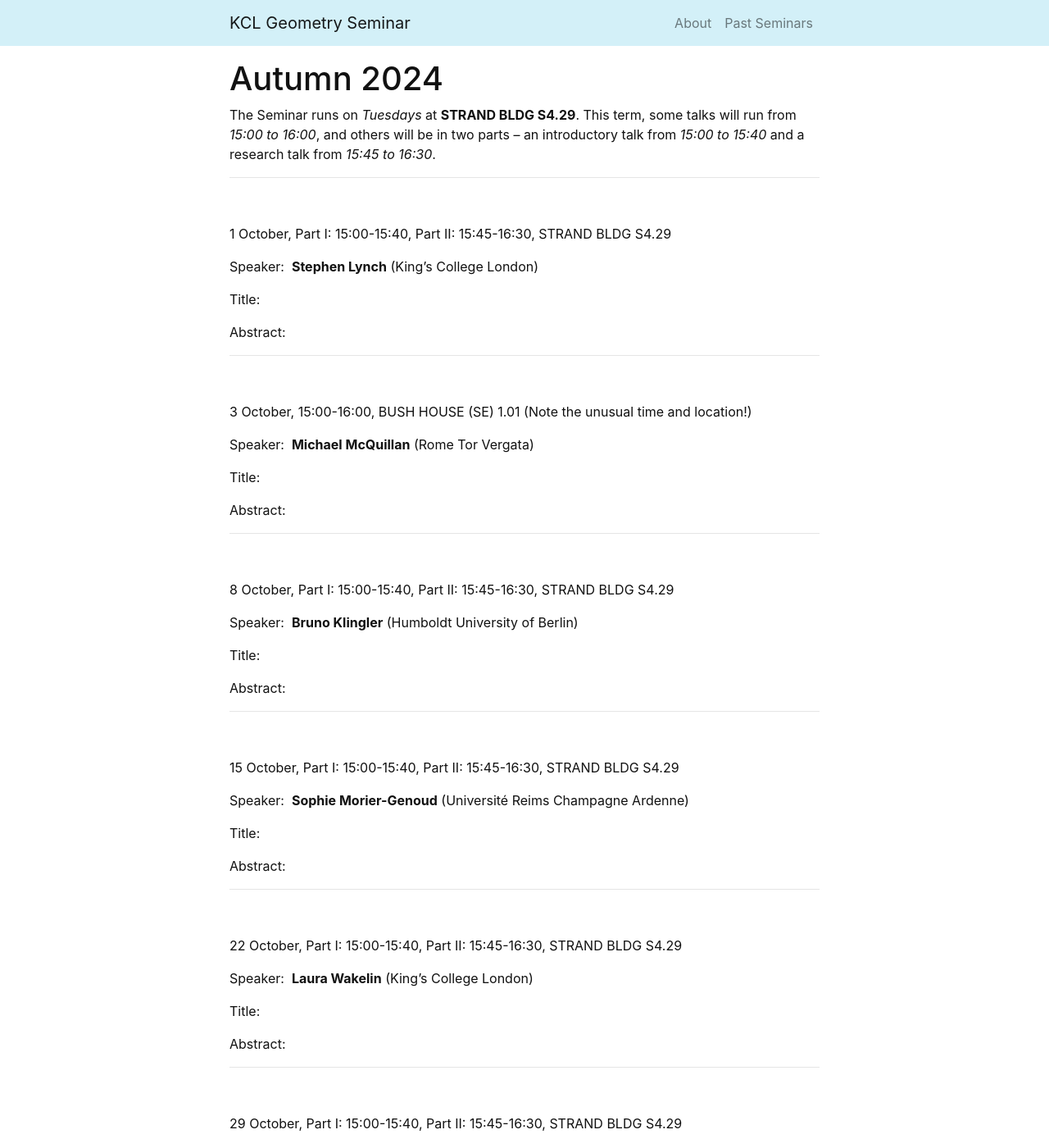
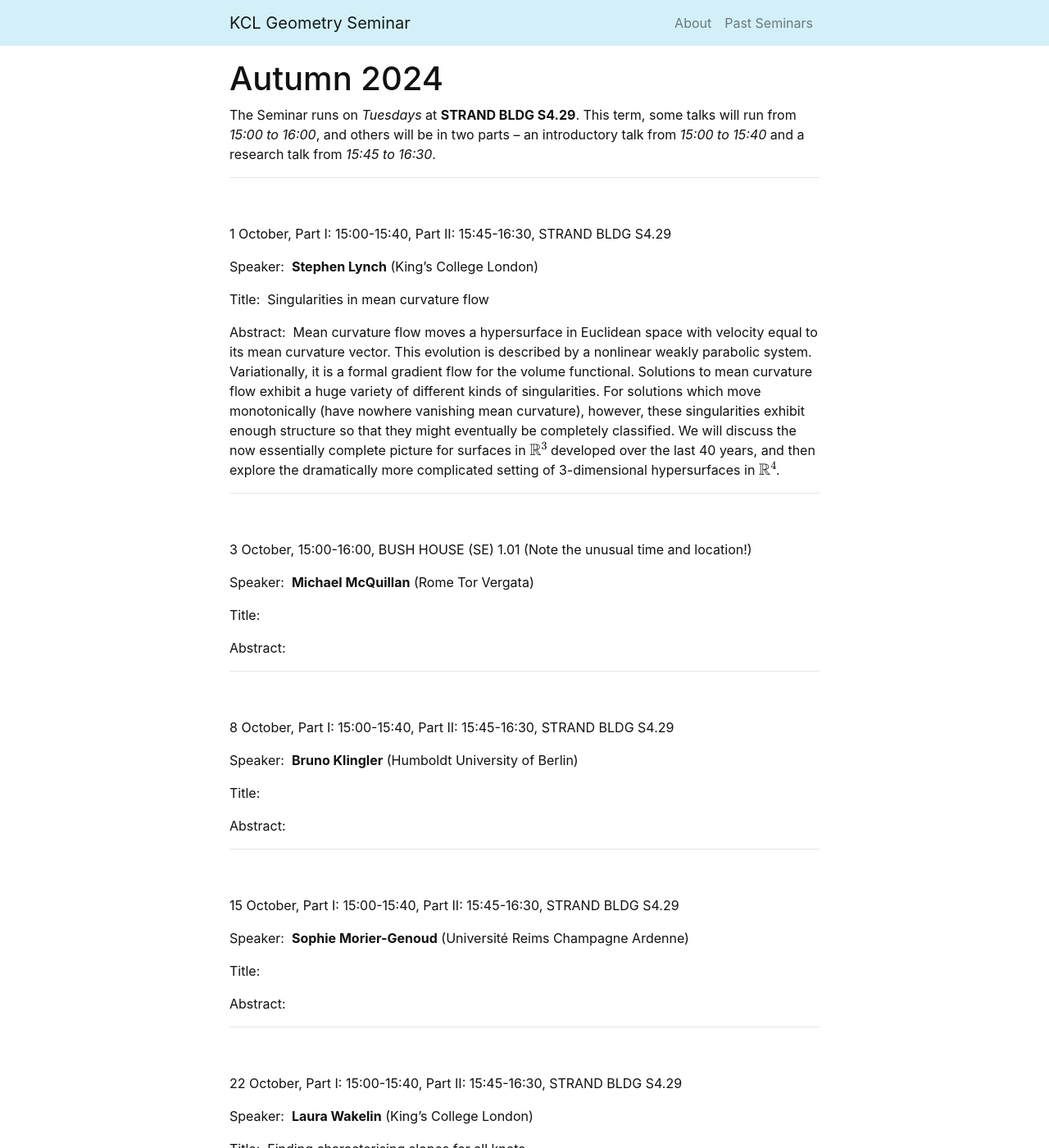
Before and after one commit to kcl-geometry-seminar/kcl-geometry-seminar.github.io, a Jekyll site: the page built from pages/index.md, in a window 1280 px wide and 1400 px high. Shown: the whole window at 82% size. Built offline with Jekyll 4.4.1, drawn with Linux system fonts in a browser that asks for light colours; formulas are drawn with MathJax 3; a script that is not in the unit is left out; some of the changed text lies outside the part shown.

Commit message:
Update index.md
Added the titles and abstracts for Stephen Lynch and Luara Wakelin.

```diff
--- a/pages/index.md
+++ b/pages/index.md
@@ -14,9 +14,9 @@ The Seminar runs on *Tuesdays* at **STRAND BLDG S4.29**. This term, some talks w
 
 Speaker:&nbsp; **Stephen Lynch** (King's College London)
 
-Title:&nbsp;
+Title:&nbsp; Singularities in mean curvature flow
 
-Abstract:&nbsp;
+Abstract:&nbsp; Mean curvature flow moves a hypersurface in Euclidean space with velocity equal to its mean curvature vector. This evolution is described by a nonlinear weakly parabolic system. Variationally, it is a formal gradient flow for the volume functional. Solutions to mean curvature flow exhibit a huge variety of different kinds of singularities. For solutions which move monotonically (have nowhere vanishing mean curvature), however, these singularities exhibit enough structure so that they might eventually be completely classified. We will discuss the now essentially complete picture for surfaces in $\mathbb{R}^3$ developed over the last 40 years, and then explore the dramatically more complicated setting of 3-dimensional hypersurfaces in $\mathbb{R}^4$.
 
 ---------------------------------------------------------
 <br />
@@ -59,9 +59,9 @@ Abstract:&nbsp;
 
 Speaker:&nbsp; **Laura Wakelin** (King's College London)
 
-Title:&nbsp;
+Title:&nbsp; Finding characterising slopes for all knots
 
-Abstract:&nbsp;
+Abstract:&nbsp; A slope $p/q$ is characterising for a knot $K$ if the oriented homeomorphism type of the 3-manifold obtained by performing Dehn surgery of slope $p/q$ on $K$ uniquely determines the knot $K$. For any knot $K$, there exists a bound $C(K)$ such that any slope $p/q$ with $|q|\geq C(K)$ is characterising for $K$. This bound has previously been constructed for certain classes of knots, including torus knots, hyperbolic knots and composite knots. In this talk, I will give an overview of joint work with Patricia Sorya in which we complete this realisation problem for all remaining knots.
 
 ---------------------------------------------------------
 
```
